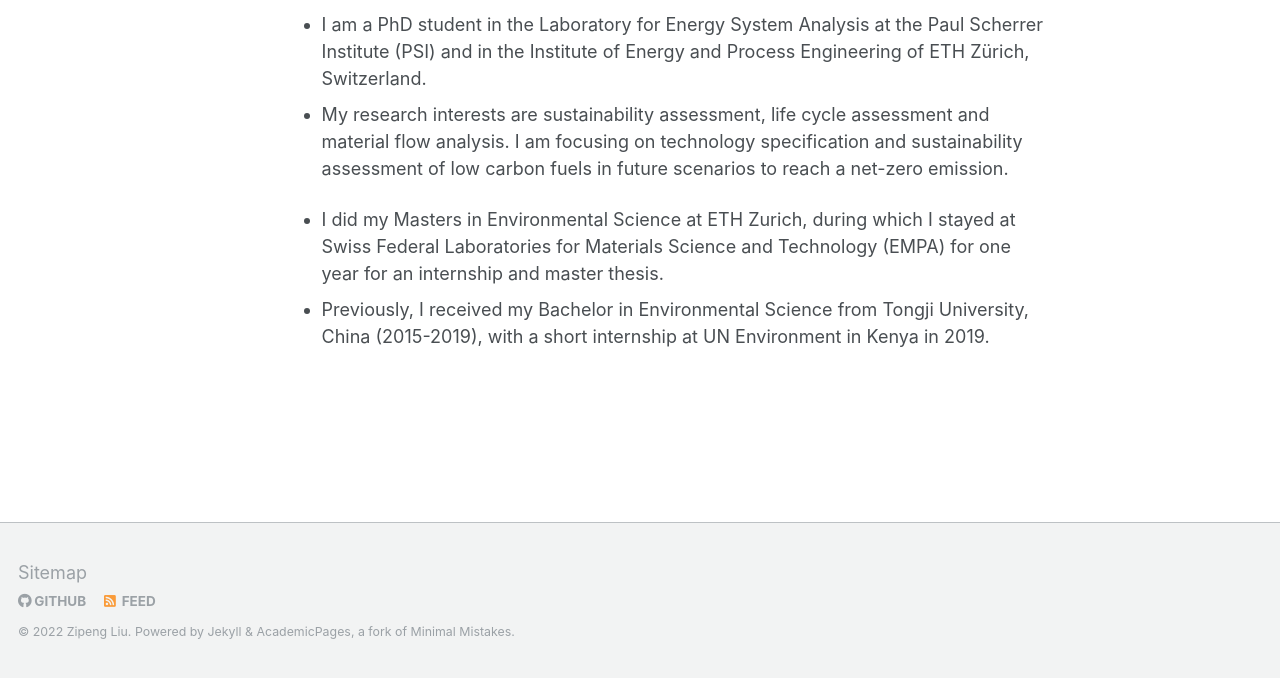
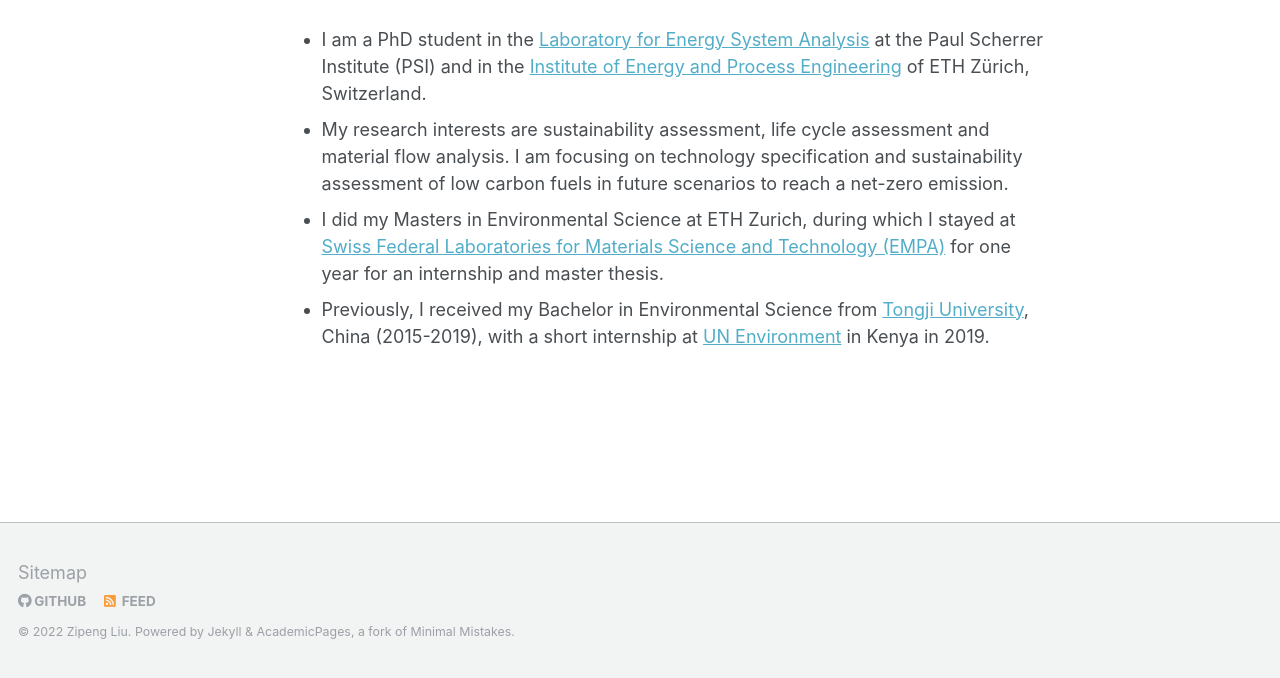
Before and after one commit to L-Zipeng/l-zipeng.github.io, a Jekyll site: the page built from _pages/about.md, in a window 1280 px wide, cut to the strip 222-900 px from the top of the page. Built offline with Jekyll 4.4.1, drawn with Linux system fonts in a browser that asks for light colours; part of the change alters nothing that is shown.

```diff
--- a/_pages/about.md
+++ b/_pages/about.md
@@ -10,9 +10,9 @@ redirect_from:
 
 ** **
 
-* Hi, I am Zipeng.
-* I am a PhD student in the Laboratory for Energy System Analysis at the Paul Scherrer Institute (PSI) and in the Institute of Energy and Process Engineering of ETH Zürich, Switzerland.
+Hi, I am Zipeng.
+
+* I am a PhD student in the [Laboratory for Energy System Analysis](https://www.psi.ch/en/lea) at the Paul Scherrer Institute (PSI) and in the [Institute of Energy and Process Engineering](https://ipe.ethz.ch/) of ETH Zürich, Switzerland.
 * My research interests are sustainability assessment, life cycle assessment and material flow analysis. I am focusing on technology specification and sustainability assessment of low carbon fuels in future scenarios to reach a net-zero emission.
-
-* I did my Masters in Environmental Science at ETH Zurich, during which I stayed at Swiss Federal Laboratories for Materials Science and Technology (EMPA) for one year for an internship and master thesis.
-* Previously, I received my Bachelor in Environmental Science from Tongji University, China (2015-2019), with a short internship at UN Environment in Kenya in 2019.
+* I did my Masters in Environmental Science at ETH Zurich, during which I stayed at [Swiss Federal Laboratories for Materials Science and Technology (EMPA)](https://www.empa.ch/) for one year for an internship and master thesis.
+* Previously, I received my Bachelor in Environmental Science from [Tongji University](https://en.tongji.edu.cn/p/#/), China (2015-2019), with a short internship at [UN Environment](https://www.unep.org/) in Kenya in 2019.
```
